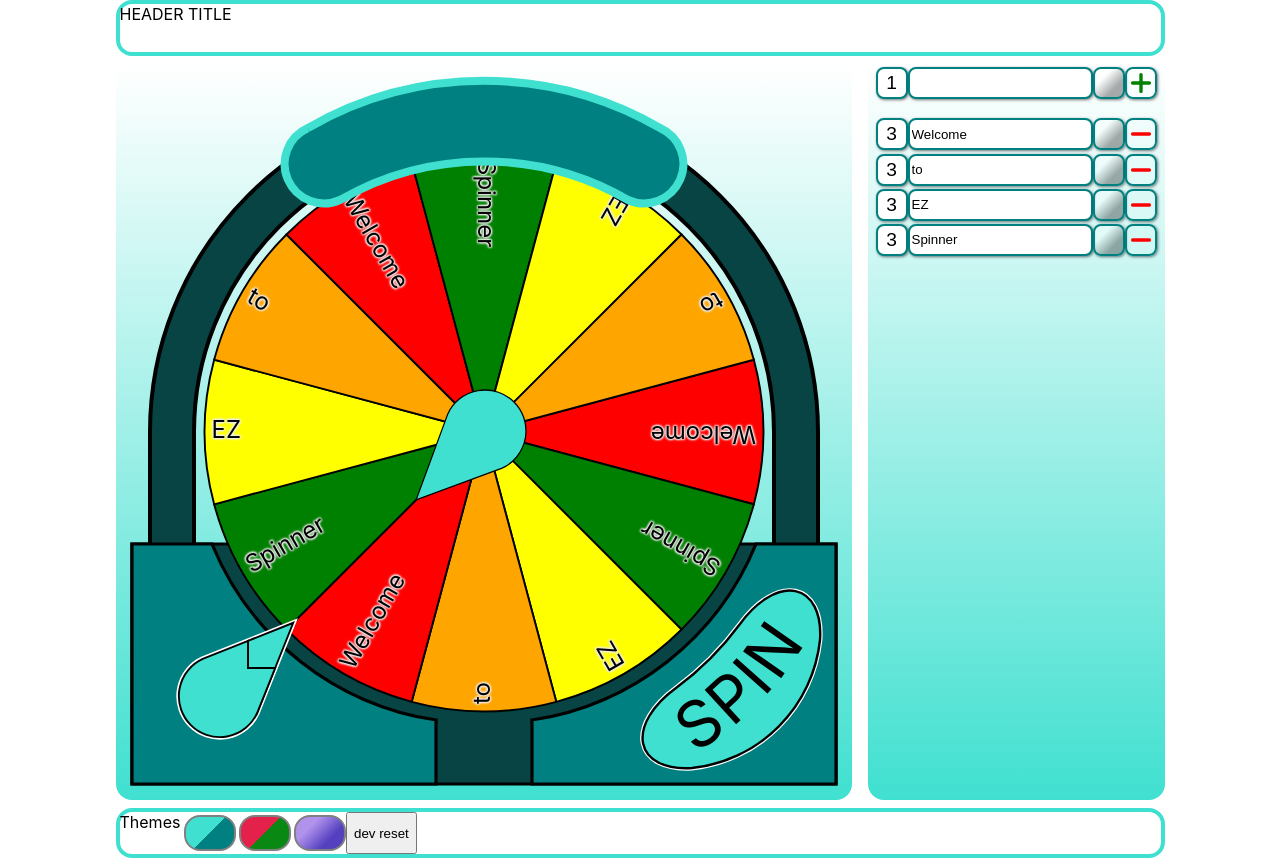
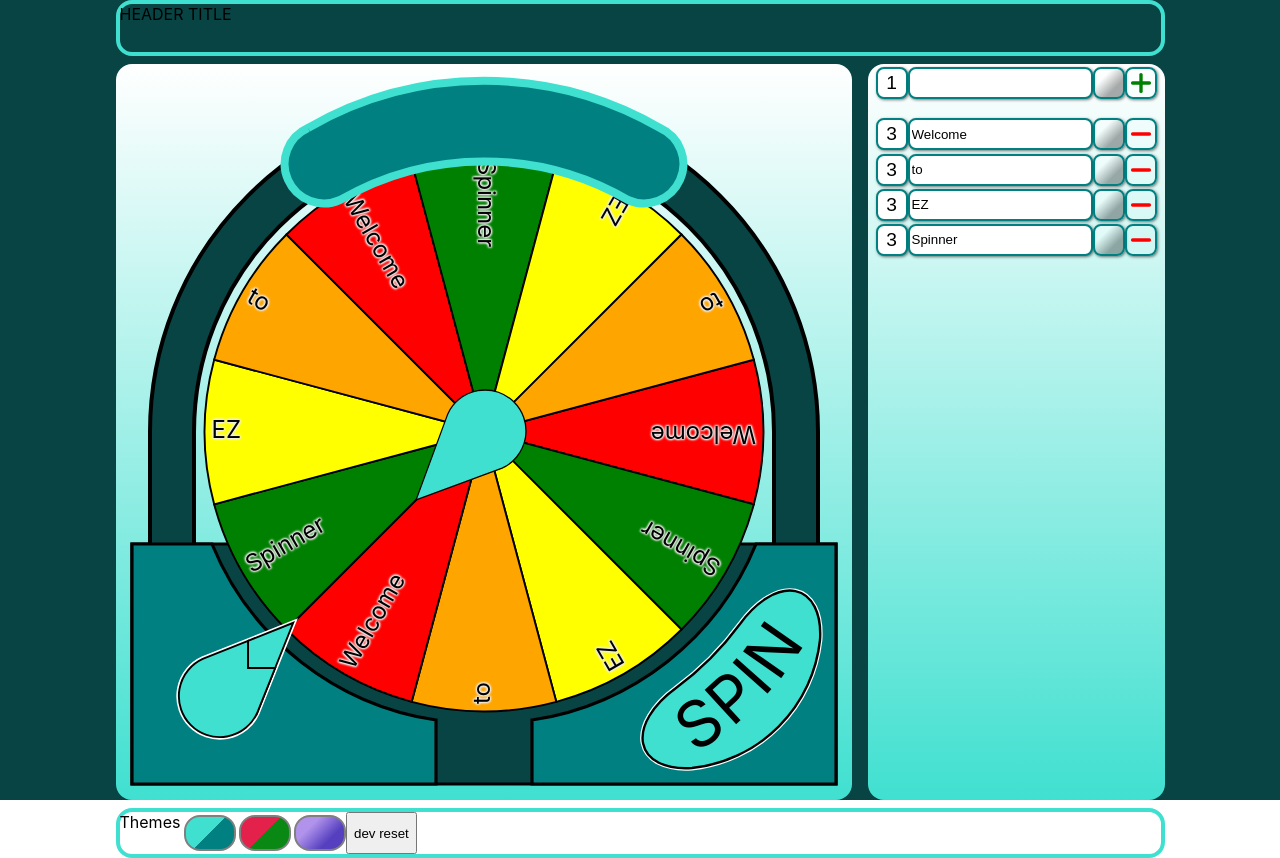
Before and after one commit to z-eric/EZ_Wheel, a React (Create React App) app in the folder spinner-wheel/: page / in a window 1280 px wide. Built offline with nearby package versions, Linux system fonts and the light colour scheme.

Commit message:
moved theme assignment into single wrapper component

```diff
--- a/spinner-wheel/src/App.tsx
+++ b/spinner-wheel/src/App.tsx
@@ -1,23 +1,18 @@
 import './App.css';
+import './themes/themes.css';
+import './styles/main.css';
+import { ThemeContextProvider } from './contexts/ThemeContext';
+import { WheelContextProvider } from './contexts/WheelContext';
 import MainPanel from './components/MainPanel';
 import Footer from './components/Footer';
-import { ThemeContextProvider } from './contexts/ThemeContext';
-import { WheelContextProvider } from './contexts/WheelContext';
-import './themes/themes.css';
-import './styles/main.css';
 import Header from './components/Header';
+import ThemeWrapper from './components/ThemeWrapper';
 
 function App() {
   return (
     <ThemeContextProvider>
       <WheelContextProvider>
-        <div style={{
-          minWidth: 'max-content',
-          height: '100vh',
-          display: 'flex',
-          alignItems: 'center',
-          flexDirection: 'column',
-        }}>
+        <ThemeWrapper>
           <div
             style={{
               display: 'inline-block',
@@ -26,7 +21,7 @@ function App() {
             <MainPanel/>
             <Footer/>
           </div>
-        </div>
+        </ThemeWrapper>
       </WheelContextProvider>
     </ThemeContextProvider>
   );
--- a/spinner-wheel/src/components/Footer.tsx
+++ b/spinner-wheel/src/components/Footer.tsx
@@ -10,7 +10,7 @@ const Footer = () => {
     wheelContext.setData(debugOptions);
   }
   return(
-    <div className={`head-foot ${themeContext.themes[themeContext.selectedTheme].cssName}`}
+    <div className='head-foot'
       style={{
         display: 'flex',
         marginTop: '0.5rem',
--- a/spinner-wheel/src/components/Header.tsx
+++ b/spinner-wheel/src/components/Header.tsx
@@ -1,10 +1,6 @@
-import { useContext } from "react";
-import { ThemeContext } from "../contexts/ThemeContext";
-
 const Header = () => {
-  const themeContext = useContext(ThemeContext);
   return (
-    <div className={`head-foot ${themeContext.themes[themeContext.selectedTheme].cssName}`}
+    <div className='head-foot'
       style={{
         height: '3rem',
         marginBottom: '0.5rem',
--- a/spinner-wheel/src/components/MainPanel.tsx
+++ b/spinner-wheel/src/components/MainPanel.tsx
@@ -2,13 +2,10 @@ import { ReactElement, useContext, useEffect, useRef, useState } from 'react';
 import WheelSpinner, { WheelSpinRef } from './WheelSpinner';
 import LabelPanel from './LabelPanel';
 import { WheelContext } from '../contexts/WheelContext';
-import { ThemeContext } from '../contexts/ThemeContext';
 
 
 const MainPanel = () => {
-  const themeContext = useContext(ThemeContext);
   const wheelContext = useContext(WheelContext);
-  // const [wheelData, setWheelData] = useState(initializeWheelData);
   const [isActive, setIsActive] = useState(false);
   const [winningText, setWinningText] = useState('');
   const [showWinner, setShowWinner] = useState(false);
@@ -65,9 +62,7 @@ const MainPanel = () => {
   }
 
   return (
-    <>
-      <div className={`${themeContext.themes[themeContext.selectedTheme].cssName}`}
-        style={{ display: 'flex' }}>
+      <div style={{ display: 'flex' }}>
         <div className='uipanel'
           // Wheel Background
           style={{
@@ -281,11 +276,6 @@ const MainPanel = () => {
         </div>
         <LabelPanel />
       </div>
-      <div style={{display: 'flex'}}>
-
-      </div>
-      {/* <p style={{position: 'absolute', top: '2em', left: '0'}}>Winner {wheelContext.data[winningLocation].label}</p> */}
-    </>
   );
 }
 
--- /dev/null
+++ b/spinner-wheel/src/components/ThemeWrapper.tsx
@@ -0,0 +1,21 @@
+import { ReactNode, useContext } from "react";
+import { ThemeContext } from "../contexts/ThemeContext";
+
+const ThemeWrapper = ({children}:{children: ReactNode}) => {
+  const themeContext = useContext(ThemeContext);
+  return (
+    <div className={`${themeContext.themes[themeContext.selectedTheme].cssName}`}
+      style={{
+        minWidth: 'max-content',
+        height: '100vh',
+        display: 'flex',
+        alignItems: 'center',
+        flexDirection: 'column',
+        backgroundColor: 'var(--background)',
+    }}>
+      {children}
+    </div>
+  )
+}
+
+export default ThemeWrapper;
```
